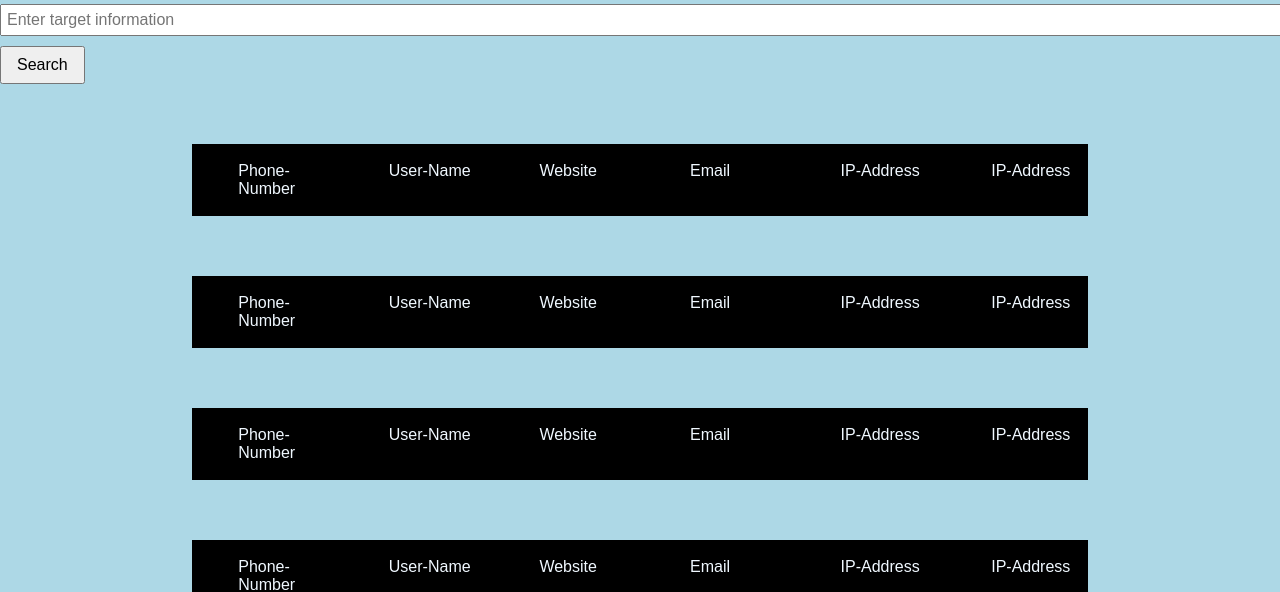
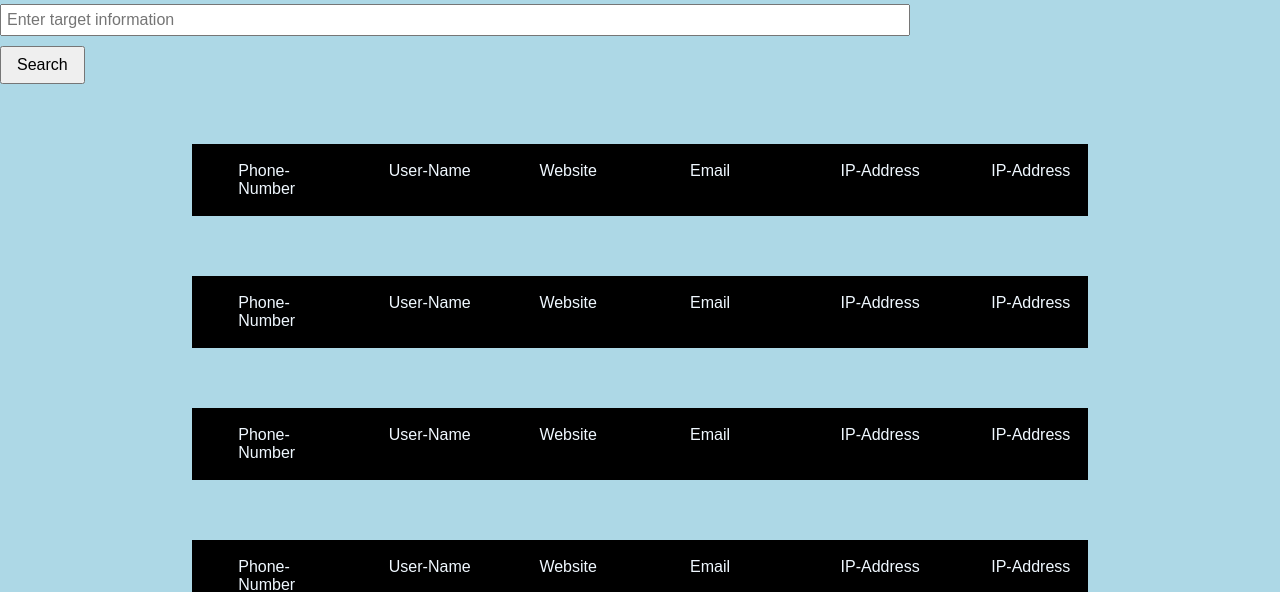
Before and after one commit to rohanpothireddy/bug_bounty_recon_tool_frontend, a plain HTML site: page index.html in a window 1280 px wide. Shown: the part 508-1100 px from the top of the page. Drawn offline with Linux system fonts and the light colour scheme.

Commit message:
reduced search box size

```diff
--- a/css/style.css
+++ b/css/style.css
@@ -47,7 +47,8 @@ body {
   }
 
   .input-group {
-
+    align-content: center;
+    width: 70%;
     margin-bottom: 10px;
   }
 
```
